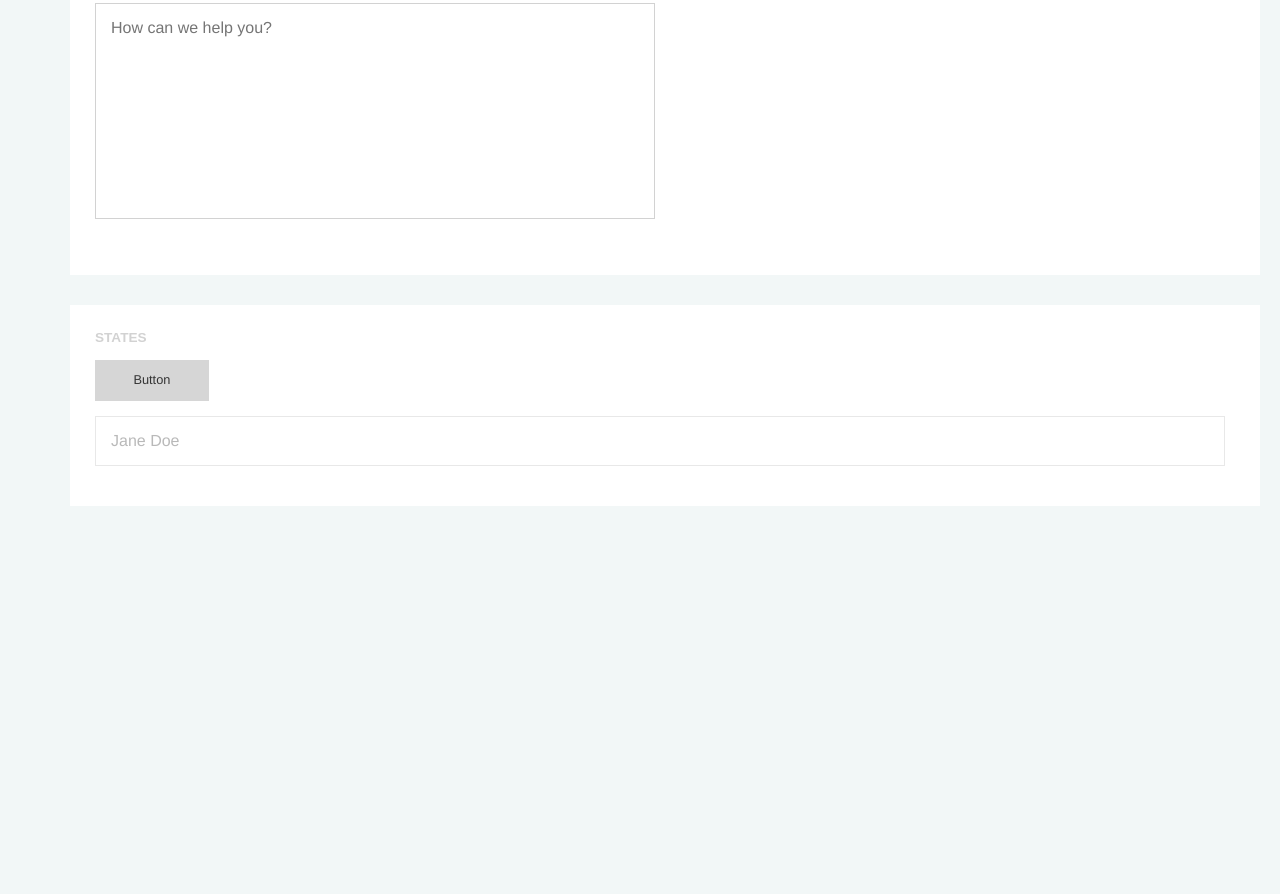
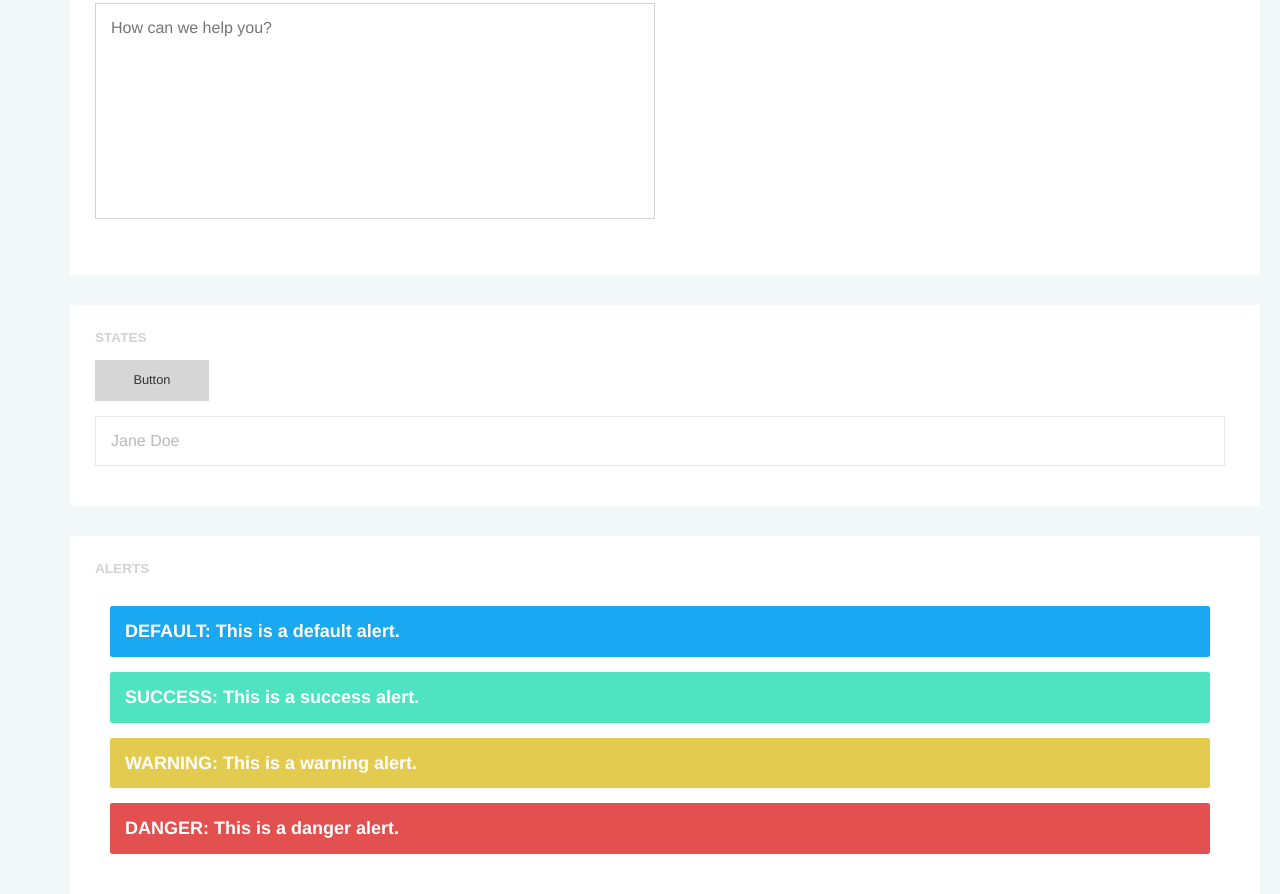
Before and after one commit to skydavis/friendly-atoms, a website: page index.html in a window 1280 px wide. Shown: the part 2324-3218 px from the top of the page. Before the commit the page ends 2830 px from the top, so only its background shows below. Drawn offline with Linux system fonts and the light colour scheme.

Commit message:
Alerts added

```diff
--- a/index.html
+++ b/index.html
@@ -143,6 +143,15 @@
         <input type="text" placeholder="Jane Doe" class="disabled">
       </div>
     </div>
+    <div class="row push-top-medium push-top-medium white pad">
+      <div class="col">
+        <h6 class="subheader">ALERTS</h6>
+        <div class="alert"> DEFAULT: This is a default alert.</div>
+        <div class="alert success"> SUCCESS: This is a success alert.</div>
+        <div class="alert warning"> WARNING: This is a warning alert.</div>
+        <div class="alert danger"> DANGER: This is a danger alert.</div>
+      </div>
+      </div>
   </div> <!-- ends container -->
 </body>
 </html>
--- a/src/alerts.scss
+++ b/src/alerts.scss
@@ -0,0 +1,22 @@
+.alert {
+  background-color: $fa-blue;
+  padding: 15px;
+  margin: 15px;
+  border-radius: 0.125em;
+  color: white;
+  font-size: 1.125em;
+  font-weight: 600;
+  transition: all .25s ease-in;
+  &.block {
+    width: 100%;
+  }
+  &.success {
+    background-color: $fa-green;
+  }
+  &.warning {
+    background-color: $fa-yellow;
+  }
+  &.danger {
+    background-color: $fa-red;
+  }
+}
```
Also changed, not shown: dist/friendly-atoms.css.
